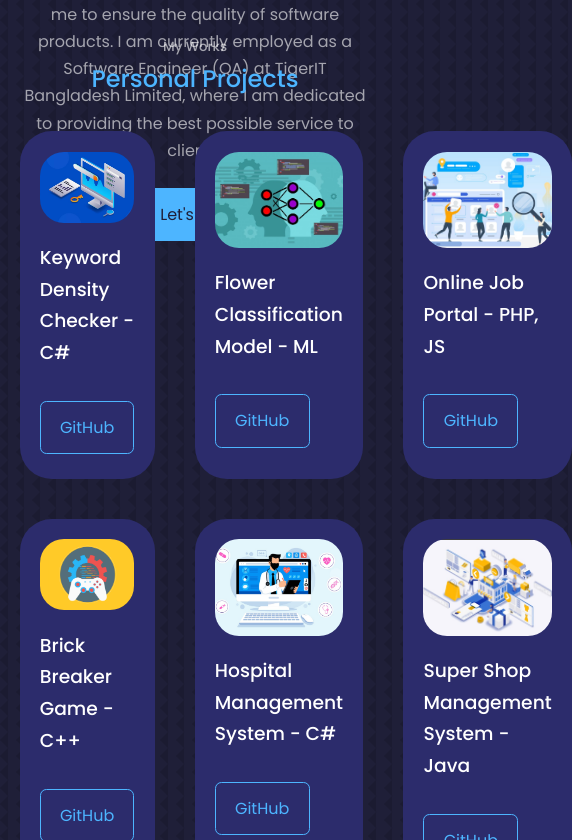
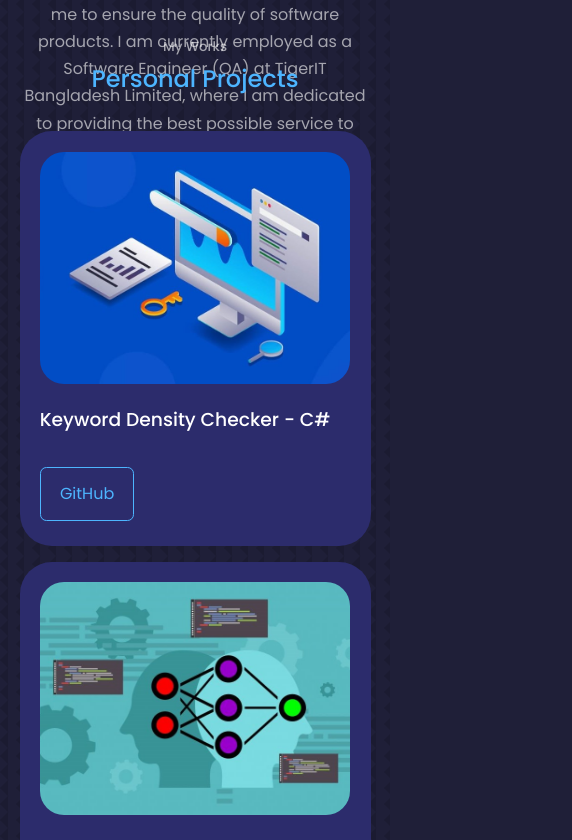
Before and after one commit to chinmoymondol46/Portfolio, a React (Create React App) app: page / in a window 390 px wide. Shown: the part 1844-2684 px from the top of the page, 572 px wide, since content can reach past the window. Built offline with nearby package versions, Linux system fonts and the light colour scheme.

Commit message:
Made the 'Projects' section responsive

```diff
--- a/src/components/projects/projects.css
+++ b/src/components/projects/projects.css
@@ -30,3 +30,19 @@
     display: flex;
     margin-bottom: 0.3rem;
 }
+
+/* ========== MEDIA QURIES (MEDIUM DEVICES) ========== */
+@media screen and (max-width: 1024px) {
+    .portfolio__container {
+        grid-template-columns: 1fr 1fr;
+        gap: 1.2rem;
+    }
+}
+
+/* ========== MEDIA QURIES (SMALL DEVICES) ========== */
+@media screen and (max-width: 600px) {
+    .portfolio__container {
+        grid-template-columns: 1fr;
+        gap: 1rem;
+    }
+}
```
